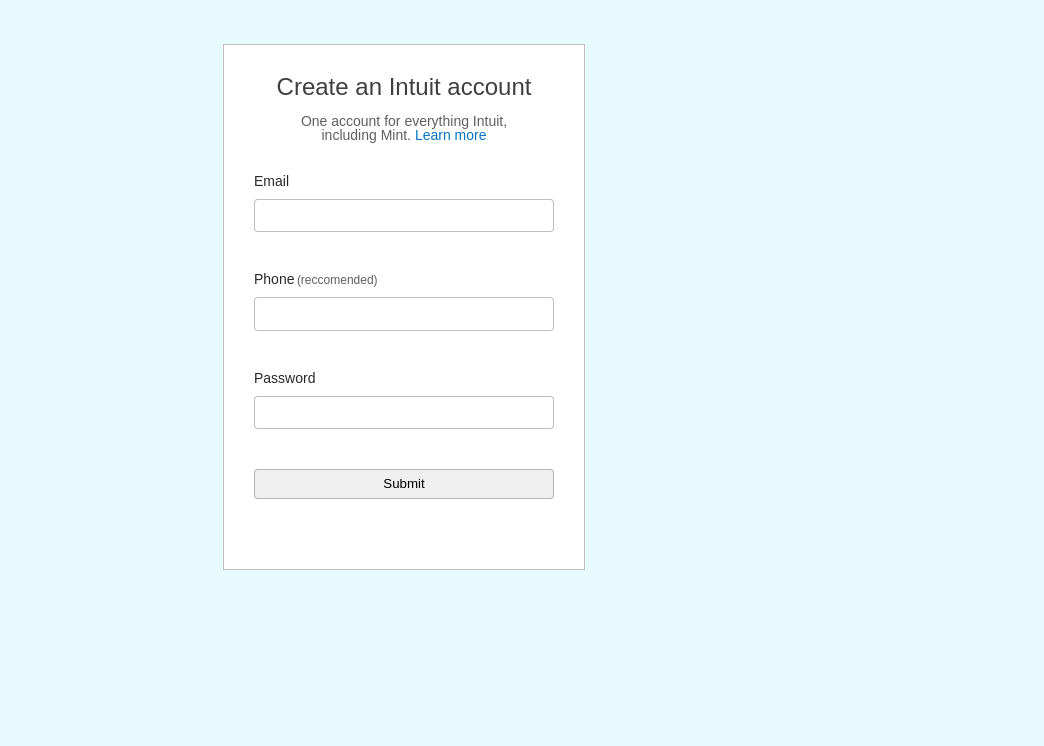
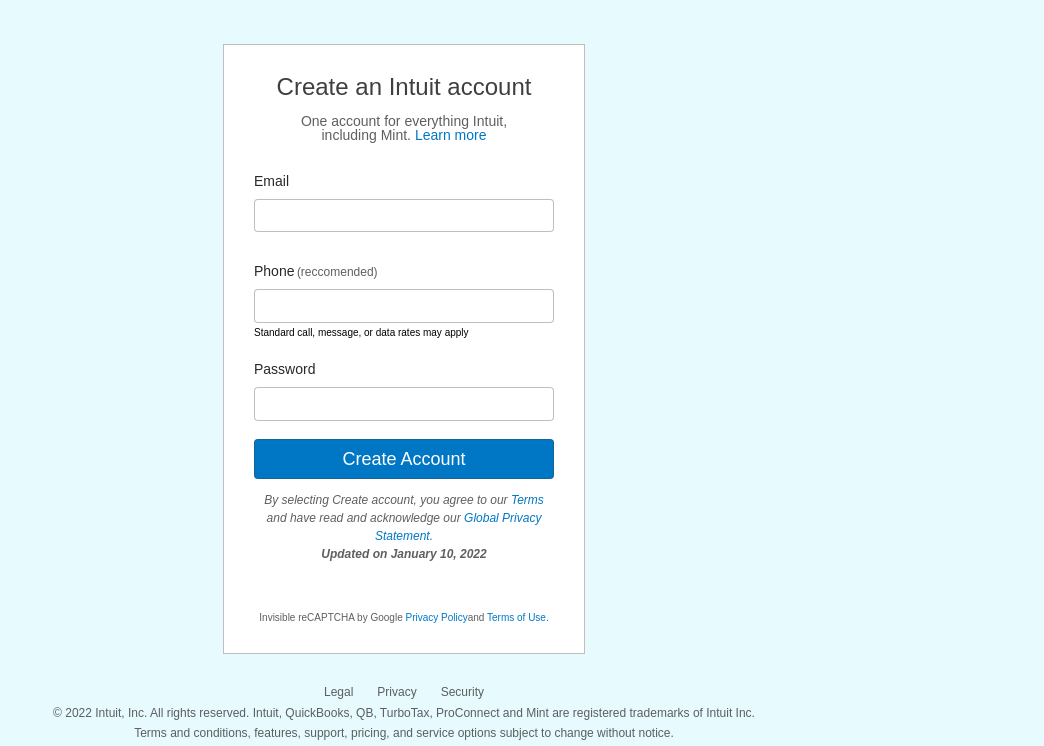
Before and after one commit to ZandBraxton/html-form-example, a plain HTML site: page index.html in a window 1280 px wide. Shown: the part 110-856 px from the top of the page, without its empty margins (236-1280 px from the left). Before the commit the page ends 800 px from the top, so only its background shows below. Drawn offline with Linux system fonts and the light colour scheme.

Commit message:
Finished

```diff
--- a/index.html
+++ b/index.html
@@ -21,21 +21,33 @@
         </h1>
 
     </header>
-    <main>
-        <form class="signup" action="/login" method="post">
+    <main class="signup">
             <div class="signup-head">
                 <h1>Create an Intuit account</h1>
                 <p>One account for everything Intuit, including Mint. <a>Learn more</a></p>
             </div>
-
+            <form>
                 <label for="email">Email</label>
                 <input id="email" type="email" name="email" required>
                 <label for="phone">Phone<span>(reccomended)</span></label>
                 <input id="phone" type="tel" name="phone">
+                <span class="signup-rates">Standard call, message, or data rates may apply</span>
                 <label for="password">Password</label>
                 <input id="password" type="password" name="password" required>
-                <input type="submit" name="submit" value="Submit">
-        </form>
+                <input class="submit" type="submit" name="submit" value="Create Account">
+            </form>
+            <p class="terms">By selecting Create account, you agree to our <a>Terms</a> and have read and acknowledge our <a>Global Privacy Statement.</a></p>
+            <p class="terms update">Updated on January 10, 2022</p>
+            <footer class="recaptcha">Invisible reCAPTCHA by Google <a>Privacy Policy</a>and <a>Terms of Use.</a></footer>
     </main>
 </body>
+<footer>
+    <div class="footer-container">
+        <a>Legal</a>
+        <a>Privacy</a>
+        <a>Security</a>
+    </div>
+    <p class="footer-note">© 2022 Intuit, Inc. All rights reserved. Intuit, QuickBooks, QB, TurboTax, ProConnect and Mint are registered trademarks of Intuit Inc.</p>
+    <p class="footer-note">Terms and conditions, features, support, pricing, and service options subject to change without notice.</p>
+</footer>
 </html>
--- a/styles.css
+++ b/styles.css
@@ -89,6 +89,7 @@
     margin: auto auto 1em auto;
 }
 
+
 .signup {
     display: flex;
     flex-flow: column;
@@ -97,7 +98,7 @@
     width: 300px;
     background-color: #FFF;
     border: 1px solid rgba(63, 63, 63, 0.336);
-    margin: auto;
+    margin: auto auto 2em auto;
     padding: 30px;
 }
 
@@ -120,8 +121,13 @@
     margin: auto;
 }
 
-.signup-head a {
+.signup a {
     color: #0077c5;
+}
+
+.signup a:hover {
+    cursor: pointer;
+    text-decoration: underline;
 }
 
 
@@ -133,15 +139,19 @@
     font-weight: 500;
 }
 
-.signup span {
+label span {
     color: rgba(63, 63, 63, 0.836);
     font-size: 12px;
     margin-left: 0.2em;
 }
 
+form {
+    display: flex;
+    flex-flow: column;
+}
+
 .signup input {
     height: 2.2em;
-    margin-bottom: 3em;
     border: 1px solid rgba(63, 63, 63, 0.336);
     border-radius: 4px;
 }
@@ -150,3 +160,71 @@
     border-color: rgb(0, 119, 255);
    outline: none;
 }
+
+.signup-rates {
+    font-size: 10px;
+    margin-bottom: 2.4em;
+}
+
+#email {
+    margin-bottom: 2.4em;
+}
+
+#phone {
+    margin-bottom: 0.4em;
+}
+
+#password {
+    margin-bottom: 1.4em;
+}
+
+.submit {
+    background-color: #0077c5;
+    color: white;
+    font-size: 18px;cursor: pointer;
+}
+
+.terms {
+    color: rgba(63, 63, 63, 0.836);
+    font-style: italic;
+    font-size: 12px;
+    line-height: 18px;
+    text-align: center;
+    margin-top: 1em;
+}
+
+.update {
+    font-weight: 900;
+    margin-top: 0;
+}
+
+.recaptcha {
+    color: rgba(63, 63, 63, 0.836);
+    margin-top: 5em;
+    font-size: 10px;
+    text-align: center;
+}
+
+/* footer */
+footer a:hover {
+    cursor: pointer;
+    text-decoration: underline;
+}
+
+.footer-container {
+    color: rgba(63, 63, 63, 0.836);
+    display: flex;
+    justify-content: center;
+    gap: 2em;
+    font-size: 12px;
+    margin-bottom: 0.8em;
+}
+
+.footer-note {
+    color: rgba(63, 63, 63, 0.836);
+    width: 100%;
+    margin: auto;
+    text-align: center;
+    font-size: 12px;
+    margin-bottom: 0.6em;
+}
```
